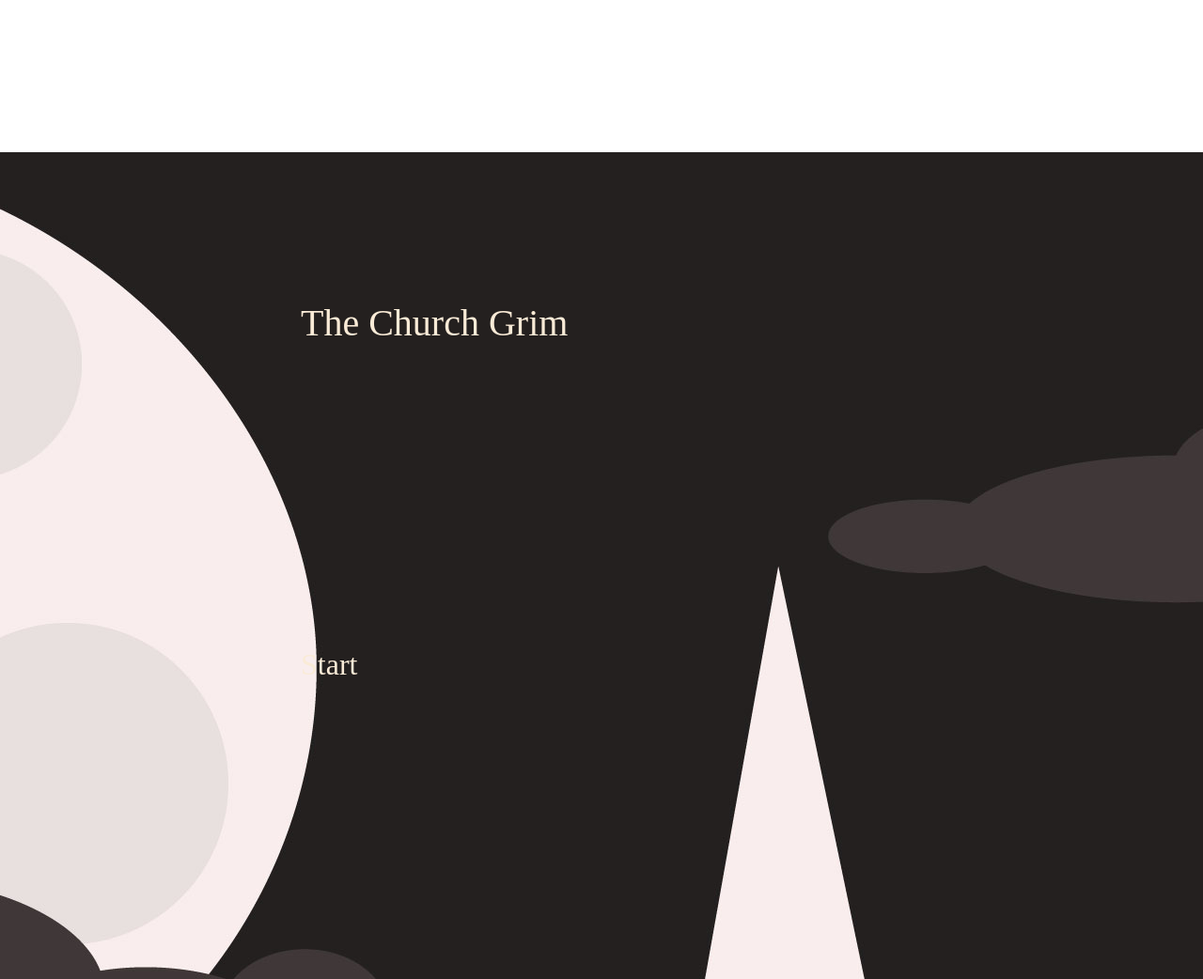
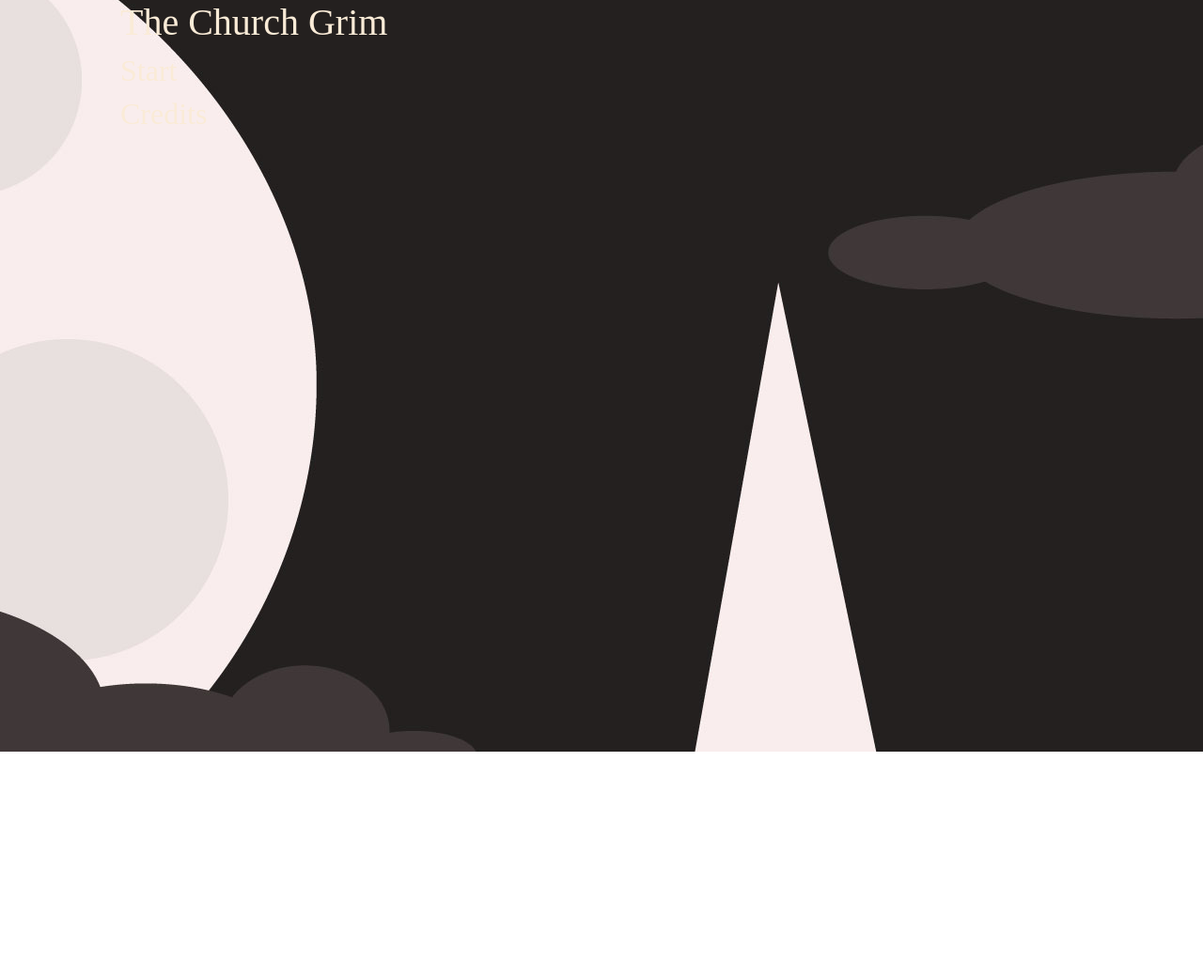
Before and after one commit to OliviarJanek/finalproject, a plain HTML site: page index.html in a window 1280 px wide. Shown: the top 1042 px of the page at 94% size. After the commit the page ends 800 px from the top, so only its background shows below. Drawn offline with nearby package versions, Linux system fonts and the light colour scheme.

Commit message:
adjusting margins

```diff
--- a/styles.css
+++ b/styles.css
@@ -1,13 +1,13 @@
 h1{
     color:antiquewhite;
     font-family: 'Times New Roman', Times, serif;
-    margin:25%;
+    margin-left:10%;
 }
 
 h2{
     color:antiquewhite;
     font-family: 'Times New Roman', Times, serif;
-    margin:25%
+    margin-left:10%
 }
 
 p{
```
